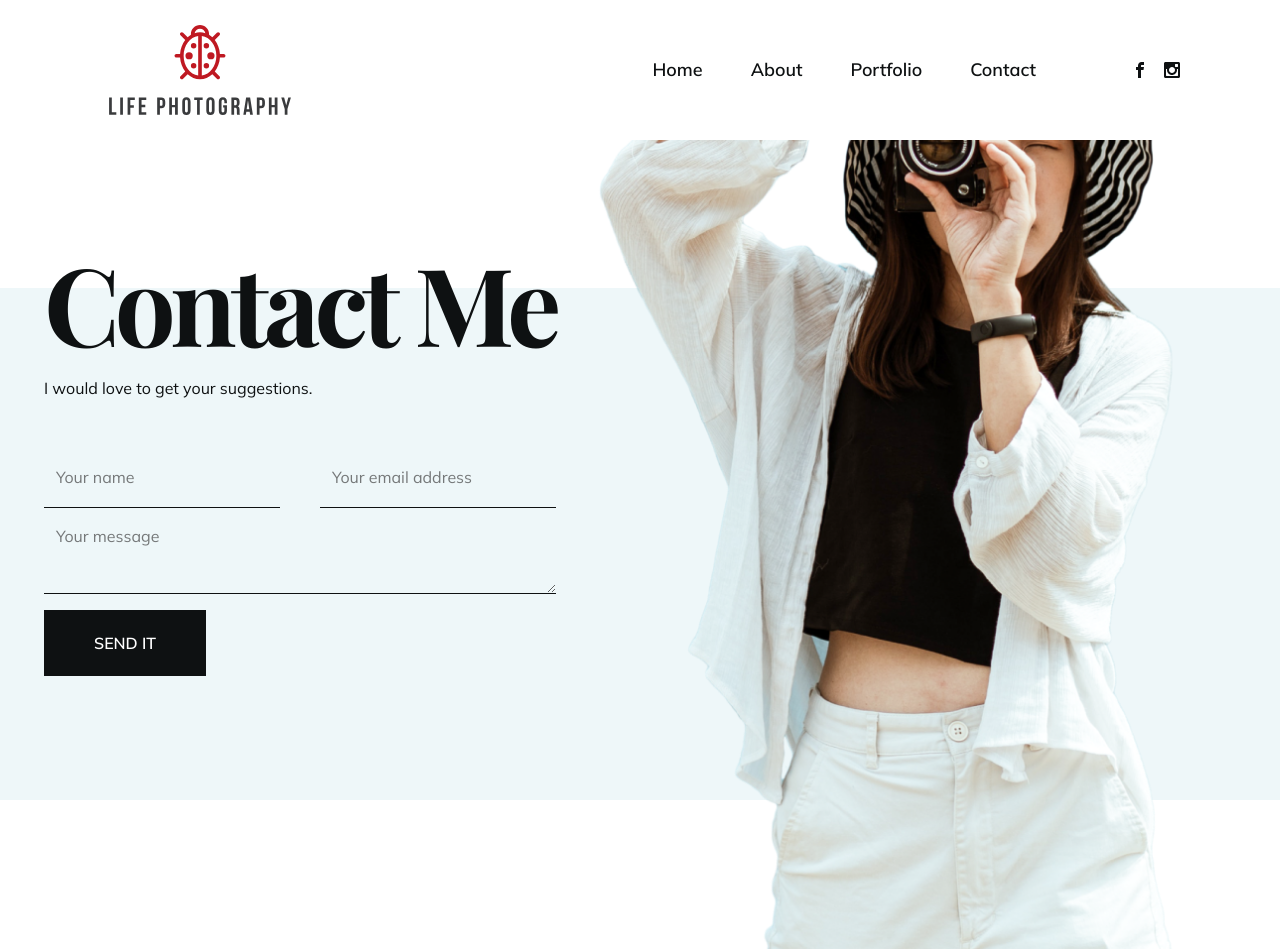
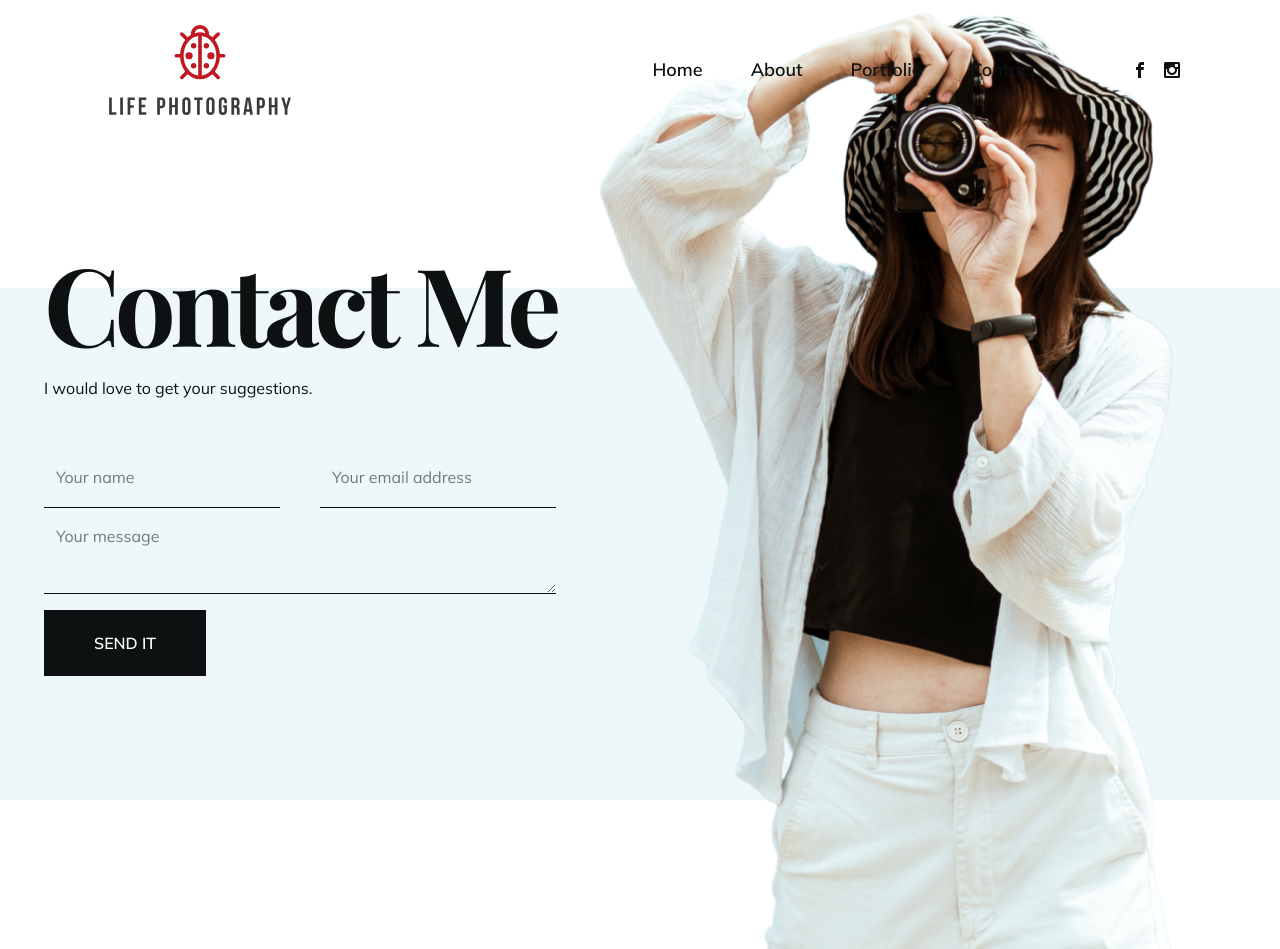
Before and after one commit to santoshdahal007/Photographer, a React (Create React App) app: page /contact in a window 1280 px wide. Built offline with nearby package versions, Linux system fonts and the light colour scheme; the HTML template or start-up script is replaced by a standard one; a web font is replaced by a local one.

Commit message:
LP-added better scroll in about page

```diff
--- a/src/components/Header.js
+++ b/src/components/Header.js
@@ -15,8 +15,7 @@ const Header = () => {
       h-[100px]
       lg:h-[140px]
       flex
-      items-center
-      bg-white'>
+      items-center'>
         <div className='flex flex-col lg:flex-row lg:items-center w-full justify-between'>
           <Link to={'/'} className='max-w-[200px]'>
             <img src={Logo} alt='company logo'/>
--- a/src/pages/About.js
+++ b/src/pages/About.js
@@ -11,7 +11,8 @@ const About = () => {
     exit={{opacity:0, y: '100%'}}
     transition={{transition1}}
     className='section'>
-    <div className='container mx-auto h-full relative overflow-scroll'>
+    <div className='container mx-auto h-full top-[100px]
+      sm:top-[0px] relative overflow-scroll'>
       <div className='
         flex flex-col lg:flex-row h-auto sm:h-full
         items-center justify-center gap-x-24
@@ -26,7 +27,7 @@ const About = () => {
             animate={{opacity:1, y:0}}
             exit={{opacity:0, y: '-90%'}}
             transition={{transition1}}
-            className='flex-1 pt-36 pb-14 px-[30px] lg:pt-0
+            className='flex-1 sm:pt-36 pb-14 px-[30px] lg:pt-0
             lg:w-auto z-10 flex flex-col justify-center
             items-center lg:items-start'>
             <h1 className='h1'>About me</h1>
```
